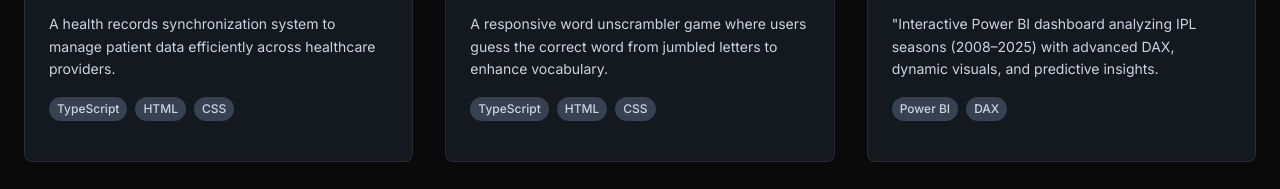
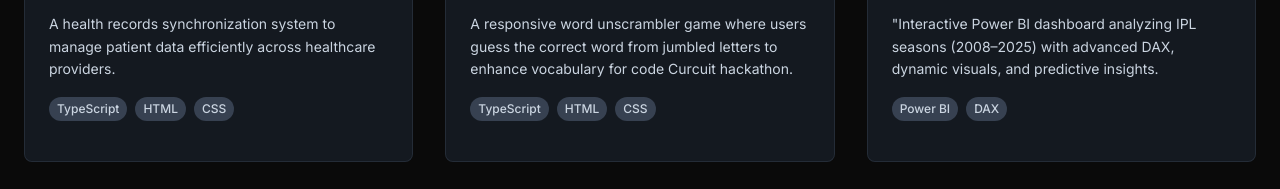
Before and after one commit to arushi-866/portfolio, a plain HTML site: page index.html in a window 1280 px wide. Shown: the part 3203-3392 px from the top of the page. Drawn offline with nearby package versions, Linux system fonts and the light colour scheme; animation ran at ten frames a second.

Commit message:
add projects

```diff
--- a/index.html
+++ b/index.html
@@ -815,7 +815,7 @@
                 {
                     title: 'unscramblitz',
                     icon: 'fas fa-puzzle-piece',
-                    description: 'A responsive word unscrambler game where users guess the correct word from jumbled letters to enhance vocabulary.',
+                    description: 'A responsive word unscrambler game where users guess the correct word from jumbled letters to enhance vocabulary for code Curcuit hackathon.',
                     github: 'https://github.com/arushi-866/unscramblitz',
                     stack: ['TypeScript', 'HTML', 'CSS']
                 },
```
